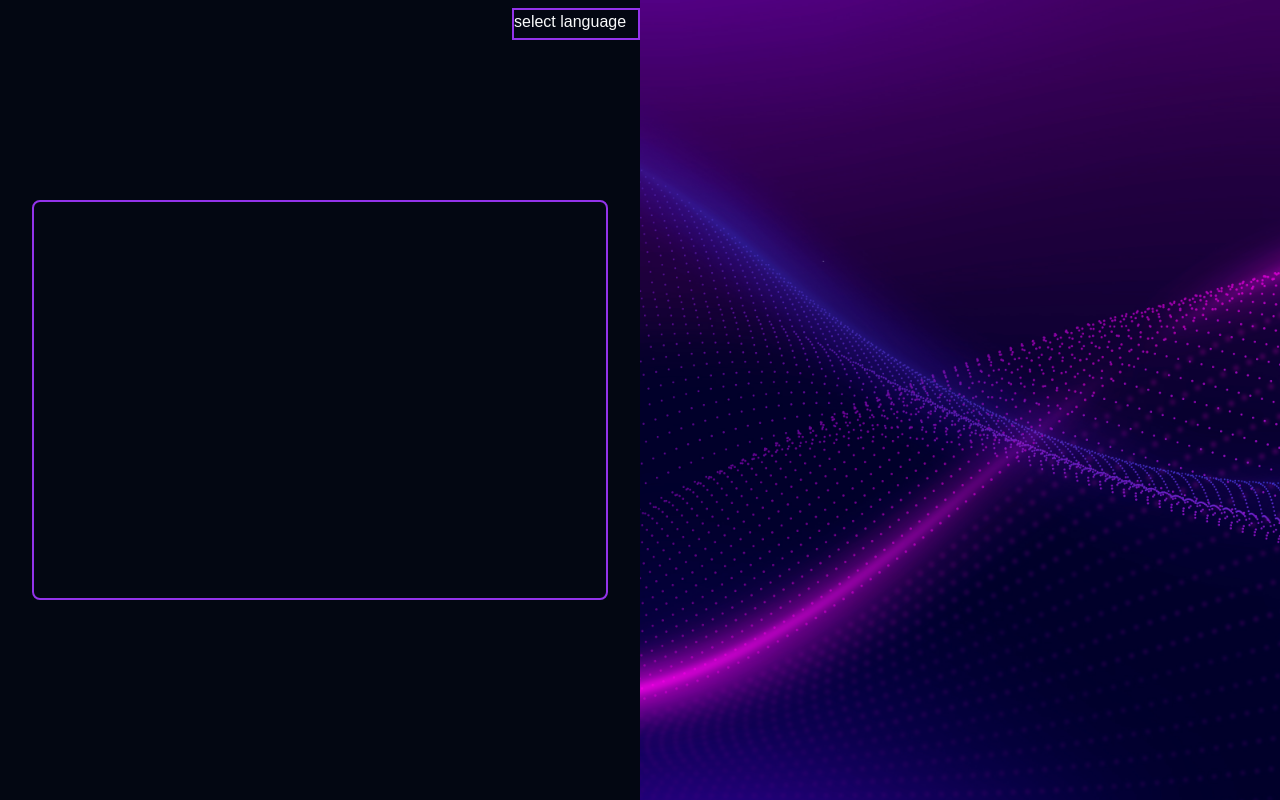
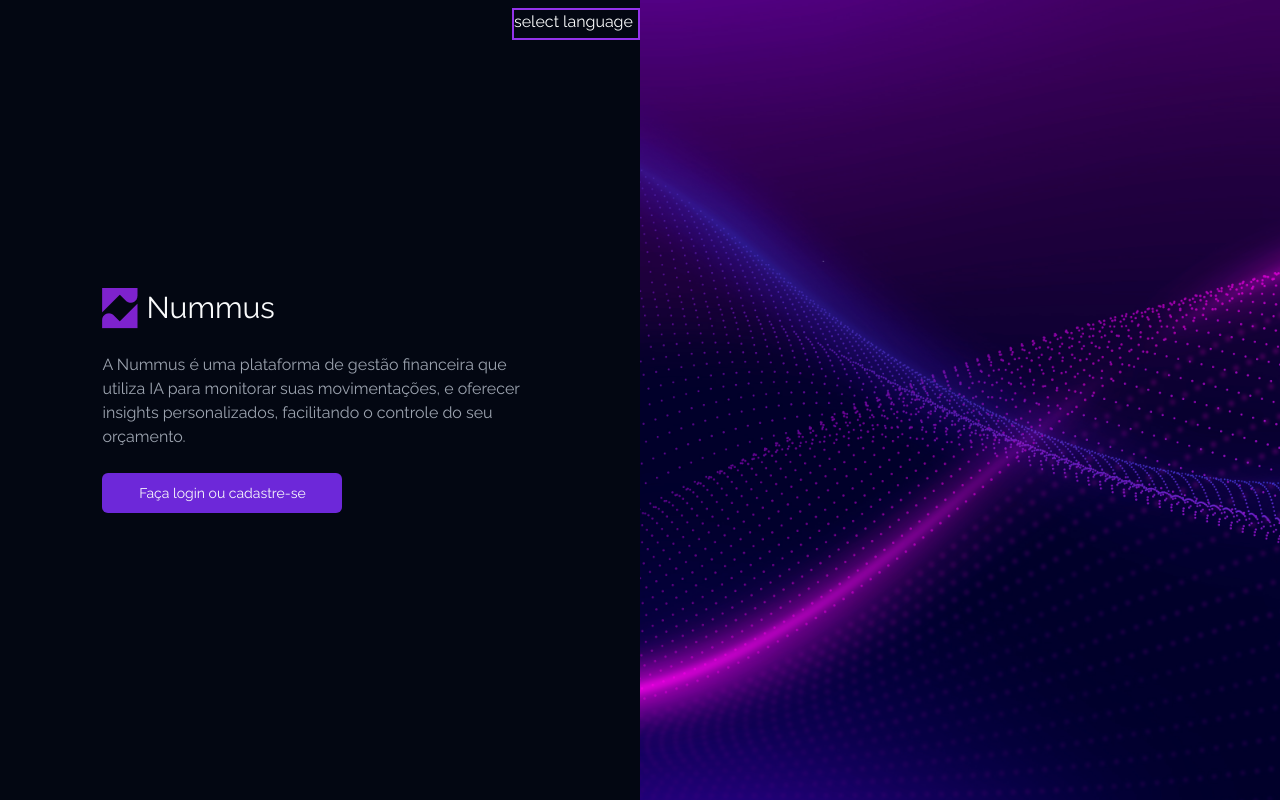
Before and after one commit to GabrielMunizz/saas-expense, a Next.js app: page /login in a window 1280 px wide. Built offline with nearby package versions, Linux system fonts and the light colour scheme.

Commit message:
feat: add login page

```diff
--- /dev/null
+++ b/app/_components/LogoRender/LogoRender.tsx
@@ -0,0 +1,14 @@
+import React from "react";
+import Image from "next/image";
+import logo from "@/public/logo.png";
+
+const LogoRender = () => {
+  return (
+    <div className="flex items-center justify-start">
+      <Image src={logo} alt="Nummus Logo" className="mr-2" />
+      <h1 className="font-raleway text-3xl">Nummus</h1>
+    </div>
+  );
+};
+
+export default LogoRender;
--- a/app/layout.tsx
+++ b/app/layout.tsx
@@ -1,6 +1,13 @@
 import type { Metadata } from "next";
 import localFont from "next/font/local";
+import { Raleway } from "next/font/google";
 import "./globals.css";
+
+const raleway = Raleway({
+  subsets: ["latin"],
+  weight: ["100", "400", "700"],
+  display: "swap",
+});
 
 const geistSans = localFont({
   src: "./fonts/GeistVF.woff",
@@ -26,7 +33,7 @@
   return (
     <html lang="en">
       <body
-        className={`${geistSans.variable} ${geistMono.variable} antialiased dark`}
+        className={`${geistSans.variable} ${geistMono.variable} ${raleway.className} dark antialiased`}
       >
         {children}
       </body>
--- a/app/login/page.tsx
+++ b/app/login/page.tsx
@@ -2,13 +2,24 @@
 import purpleBg from "@/public/purple-bg.jpg";
 import Image from "next/image";
 import SelectLanguage from "../_components/SelectLanguage/SelectLanguage";
+import LogoRender from "../_components/LogoRender/LogoRender";
+import { Button } from "../_components/ui/button";
 
 const Login = () => {
   return (
     <main className="grid h-full grid-cols-2">
-      <section className="relative flex items-center justify-center px-8">
+      <section className="relative flex flex-col items-center justify-center px-12">
         <SelectLanguage />
-        <div className="h-[50%] w-full rounded-lg border-2 border-purple-600"></div>
+        <div className="flex w-[80%] flex-col justify-center">
+          <LogoRender />
+
+          <p className="my-6 text-muted-foreground">
+            A Nummus é uma plataforma de gestão financeira que utiliza IA para
+            monitorar suas movimentações, e oferecer insights personalizados,
+            facilitando o controle do seu orçamento.
+          </p>
+          <Button className="w-[240px]">Faça login ou cadastre-se</Button>
+        </div>
       </section>
 
       <aside className="relative h-full w-full">
--- a/tailwind.config.ts
+++ b/tailwind.config.ts
@@ -1,3 +1,4 @@
+/* eslint-disable @typescript-eslint/no-require-imports */
 import type { Config } from "tailwindcss";
 
 const config: Config = {
@@ -9,54 +10,57 @@
   ],
   theme: {
     extend: {
+      fontFamily: {
+        raleway: ["Raleway", "sans-serif"],
+      },
       colors: {
-  			background: 'hsl(var(--background))',
-  			foreground: 'hsl(var(--foreground))',
+        background: "hsl(var(--background))",
+        foreground: "hsl(var(--foreground))",
         card: {
-  				DEFAULT: 'hsl(var(--card))',
-  				foreground: 'hsl(var(--card-foreground))'
+          DEFAULT: "hsl(var(--card))",
+          foreground: "hsl(var(--card-foreground))",
         },
         popover: {
-  				DEFAULT: 'hsl(var(--popover))',
-  				foreground: 'hsl(var(--popover-foreground))'
+          DEFAULT: "hsl(var(--popover))",
+          foreground: "hsl(var(--popover-foreground))",
         },
         primary: {
-  				DEFAULT: 'hsl(var(--primary))',
-  				foreground: 'hsl(var(--primary-foreground))'
+          DEFAULT: "hsl(var(--primary))",
+          foreground: "hsl(var(--primary-foreground))",
         },
         secondary: {
-  				DEFAULT: 'hsl(var(--secondary))',
-  				foreground: 'hsl(var(--secondary-foreground))'
+          DEFAULT: "hsl(var(--secondary))",
+          foreground: "hsl(var(--secondary-foreground))",
         },
         muted: {
-  				DEFAULT: 'hsl(var(--muted))',
-  				foreground: 'hsl(var(--muted-foreground))'
+          DEFAULT: "hsl(var(--muted))",
+          foreground: "hsl(var(--muted-foreground))",
         },
         accent: {
-  				DEFAULT: 'hsl(var(--accent))',
-  				foreground: 'hsl(var(--accent-foreground))'
+          DEFAULT: "hsl(var(--accent))",
+          foreground: "hsl(var(--accent-foreground))",
         },
         destructive: {
-  				DEFAULT: 'hsl(var(--destructive))',
-  				foreground: 'hsl(var(--destructive-foreground))'
+          DEFAULT: "hsl(var(--destructive))",
+          foreground: "hsl(var(--destructive-foreground))",
         },
-  			border: 'hsl(var(--border))',
-  			input: 'hsl(var(--input))',
-  			ring: 'hsl(var(--ring))',
+        border: "hsl(var(--border))",
+        input: "hsl(var(--input))",
+        ring: "hsl(var(--ring))",
         chart: {
-  				'1': 'hsl(var(--chart-1))',
-  				'2': 'hsl(var(--chart-2))',
-  				'3': 'hsl(var(--chart-3))',
-  				'4': 'hsl(var(--chart-4))',
-  				'5': 'hsl(var(--chart-5))'
-  			}
+          "1": "hsl(var(--chart-1))",
+          "2": "hsl(var(--chart-2))",
+          "3": "hsl(var(--chart-3))",
+          "4": "hsl(var(--chart-4))",
+          "5": "hsl(var(--chart-5))",
+        },
       },
       borderRadius: {
-  			lg: 'var(--radius)',
-  			md: 'calc(var(--radius) - 2px)',
-  			sm: 'calc(var(--radius) - 4px)'
-  		}
-  	}
+        lg: "var(--radius)",
+        md: "calc(var(--radius) - 2px)",
+        sm: "calc(var(--radius) - 4px)",
+      },
+    },
   },
   plugins: [require("tailwindcss-animate")],
 };
```
Also changed, not shown: public/logo.png (added). Lines whose indentation alone changed are shown as unchanged.
